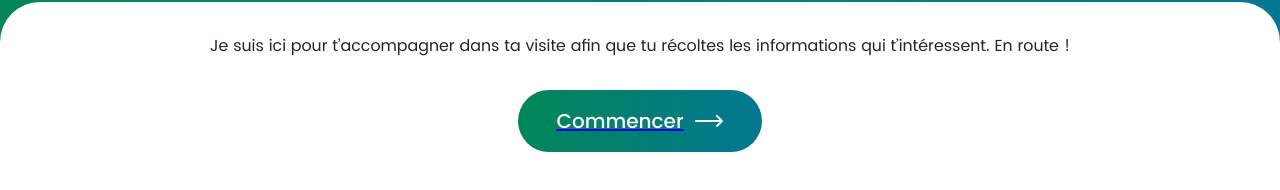
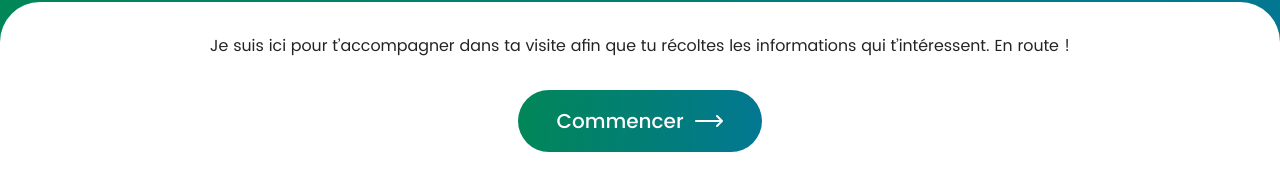
Before and after one commit to Tatar73/IUT-Explorer, a React (Vite) app: page / in a window 1280 px wide. Shown: the part 558-748 px from the top of the page. Built offline with nearby package versions, Linux system fonts and the light colour scheme.

Commit message:
fix bug underline

```diff
--- a/src/pages/Start.jsx
+++ b/src/pages/Start.jsx
@@ -11,7 +11,7 @@ const Start = () => {
         <img src={logo} alt="Logo" />
         <div className='startSection'>
             <motion.p initial={{ y: -50, opacity: 0 }} animate={{ y: 0, opacity: 1 }} transition={{ duration: 0.5, delay: 0.5 }}>Je suis ici pour t’accompagner dans ta visite afin que tu récoltes les informations qui t’intéressent. En route !</motion.p>
-            <Link to="/chat">
+            <Link to="/chat" style={{textDecoration: 'none'}}>
               <motion.div initial={{ y: 50, opacity: 0 }} animate={{ y: 0, opacity: 1 }} transition={{ duration: 0.5, delay: 1 }} className="buttonStart">
                   <a href="">Commencer</a>
                   <img src={fleche} alt="flèche" />
```
